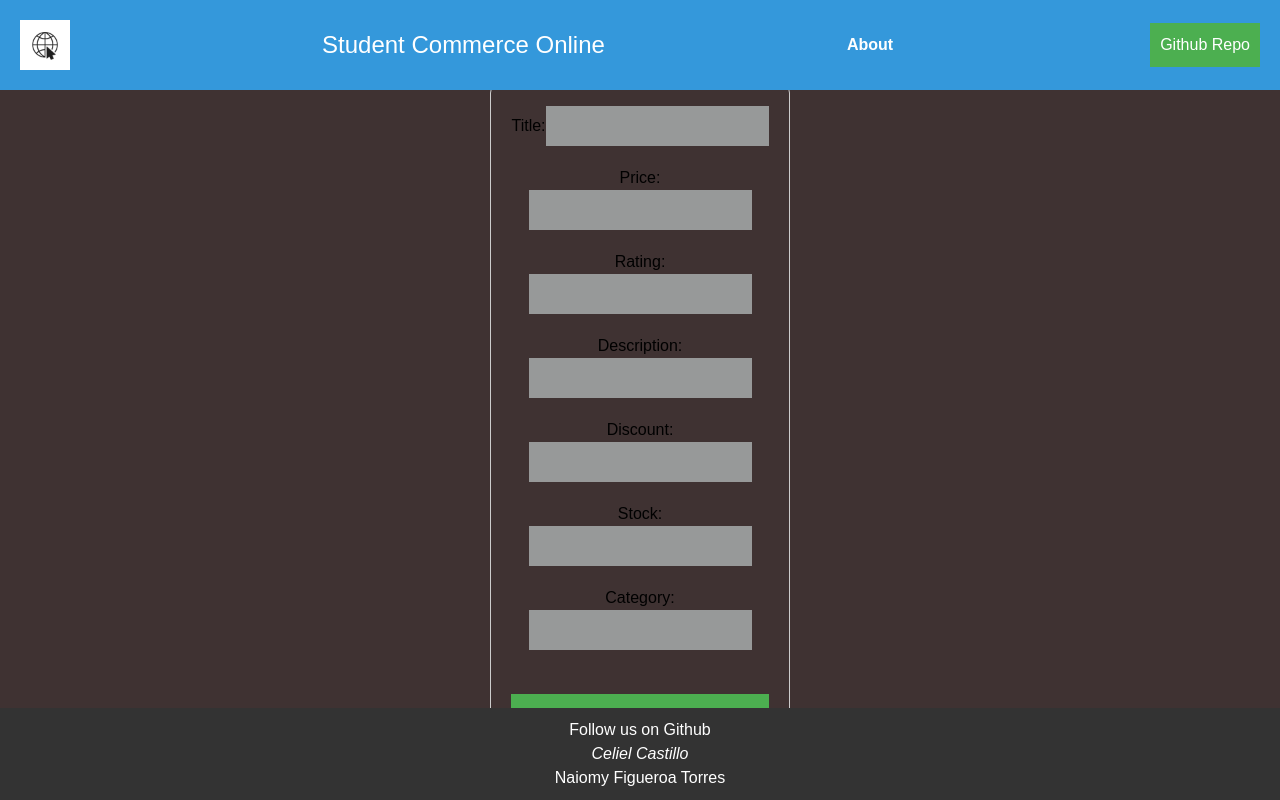
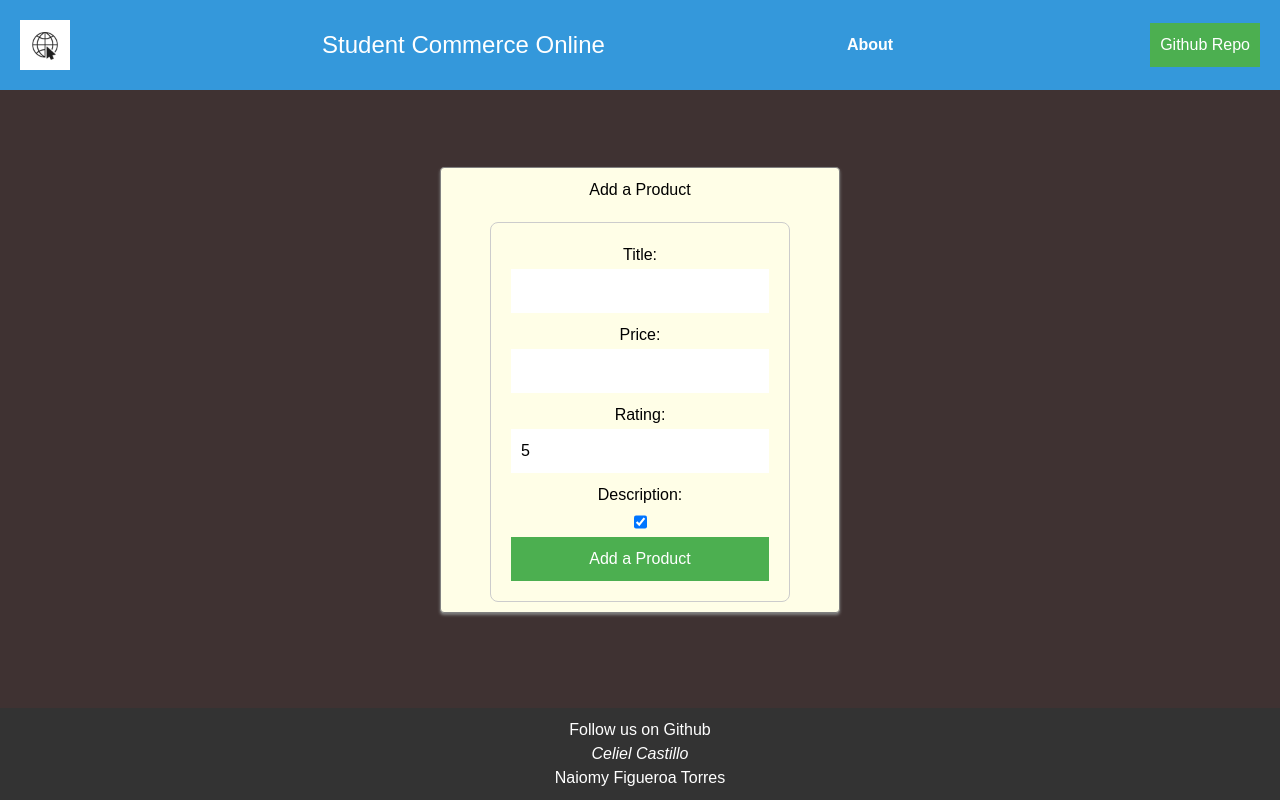
Before and after one commit to celicasti9/react-project-1, a React (Vite) app: page /add-product in a window 1280 px wide. Built offline with nearby package versions, Linux system fonts and the light colour scheme.

Commit message:
AddProduct function seems to work, minor error logs in console

```diff
--- /dev/null
+++ b/components/AddProduct.jsx
@@ -0,0 +1,53 @@
+import { useState } from "react";
+
+function AddProduct(props) {
+  const [title, setTitle] = useState("");
+  const [price, setPrice] = useState("");
+  const [rating, setRating] = useState(5);
+  const [hasDescription, setDescription] = useState(true);
+
+  const handleTitleInput = (e) => setTitle(e.target.value);
+
+  const handlePriceInput = (e) => setPrice(e.target.value);
+
+  const handleRatingInput = (e) => setRating(e.target.value);
+
+  const handleDescriptionInput = (e) => setDescription(e.target.checked);
+
+  const handleSubmit = (e) => {
+    e.preventDefault();
+    const newItem = { title, price, rating, hasDescription };
+
+    console.log("Submitted", newItem);
+    props.AddProduct(newItem);
+
+    // Reset the state
+    setTitle("");
+    setPrice("");
+    setRating(5);
+    setDescription(true);
+  }
+
+
+  return (
+    <div className="AddItem">
+      <h4>Add a Product</h4>
+      <form onSubmit={handleSubmit}>
+        <label>Title:</label>
+        <input type="text" name="title" value={title} onChange={handleTitleInput} />
+
+        <label>Price:</label>
+        <input type="text" name="price" value={price} onChange={handlePriceInput} />
+
+        <label>Rating:</label>
+        <input type="number" name="rating" value={rating} onChange={handleRatingInput} />
+
+        <label>Description:</label>
+        <input type="checkbox" name="hasDescription" checked={hasDescription} onChange={handleDescriptionInput} />
+        <button type="submit">Add a Product</button>
+      </form>
+    </div>
+  );
+}
+
+export default AddProduct;
--- a/components/Card.jsx
+++ b/components/Card.jsx
@@ -1,6 +1,6 @@
 import React from "react";
 import { Link } from "react-router-dom";
-import products from '../src/data/products.json'
+import  '../src/data/products.json'
 
 function Card (products) {
 
--- a/src/App.jsx
+++ b/src/App.jsx
@@ -9,7 +9,7 @@ import AboutPage from '../src/pages/AboutPage'
 import HomePage from './pages/HomePage'
 import ErrorPage from './pages/ErrorPage'
 import ItemDetails from '../src/pages/ItemDetails'
-import AddProduct from './pages/AddProducts'
+import AddProduct from '../components/AddProduct'
 import productsData from './data/products.json'
 import UpdateProduct from './pages/UpdateProduct'
 //import Update from '../src/pages/Update'
@@ -38,7 +38,7 @@ function App() {
         <Route path="/item/:id" element={<ItemDetails />} />
         <Route path="/update/:id" element={<UpdateProduct />} />
         <Route path='/add-product' element={<AddProduct onAddProduct={handleAddProduct} />} />
-        <Route path='/add-product' element={<AddProduct onAddProduct={handleAddProduct} />} />
+        {/*<Route path='/add-product' element={<AddProduct onAddProduct={handleAddProduct} />} />*/}
       </Routes>
 
 
--- a/src/index.css
+++ b/src/index.css
@@ -107,3 +107,36 @@ body {
   bottom: 0;
   width: 100%;
 }
+
+.AddProduct,
+.AddItem {
+  border: 1px solid grey;
+  box-shadow: 0px 2px 3px grey;
+  width: 400px;
+  text-align: center;
+  margin-bottom: 20px;
+  padding: 10px;
+  border-radius: 4px;
+}
+
+.AddItem {
+  background: #fffee7;
+}
+
+.AddItem label {
+  width: 100px;
+  display: block;
+  margin: 0 auto;
+}
+
+.AddItem input {
+  padding: 10px;
+  display: inline-block;
+  margin: 2px 0 10px;
+}
+
+.AddItem input[type="checkbox"] {
+  height: 30px;
+  display: block;
+  margin: 0 auto;
+}
```
Also changed, not shown: ProductList.jsx (added, +32 -0 lines), components/DeleteButton.jsx (+13 -8 lines).
